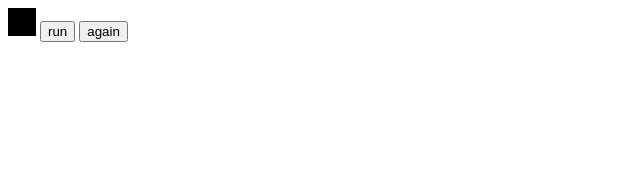
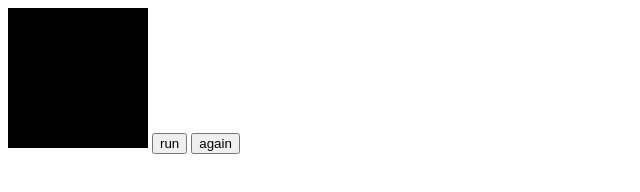
Before and after one commit to andr3wsc0tt/ML-JS, a plain HTML site: page index.html in a window 1280 px wide. Shown: the whole page, without its empty margins (0-640 px from the left). Drawn offline with Linux system fonts and the light colour scheme.

Commit message:
Larger windows

```diff
--- a/draw.js
+++ b/draw.js
@@ -6,14 +6,13 @@ currY = 0,
   dot_flag = false;
 
 var x = "white",
-        y = 3;
+  y = 6;
 
-function init()
-{
+function init() {
   canvas = document.getElementById("digit");
   ctx = canvas.getContext("2d");
-  canvas.height = 28;
-  canvas.width = 28;
+  canvas.height = 140;
+  canvas.width = 140;
 
   ctx.fillStyle = "black";
   ctx.fillRect(0, 0, canvas.width, canvas.height);
--- a/index.html
+++ b/index.html
@@ -1,9 +1,8 @@
 <!DOCTYPE html>
 <html lang="en">
-
   <head>
-    <meta charset="UTF-8">
-    <meta name="viewport" content="width=device-width, initial-scale=1.0">
+    <meta charset="UTF-8" />
+    <meta name="viewport" content="width=device-width, initial-scale=1.0" />
     <!-- Import TensorFlow.js -->
     <script src="https://cdn.jsdelivr.net/npm/@tensorflow/tfjs@1.0.0/dist/tf.min.js"></script>
     <!-- Import tfjs-vis -->
@@ -12,17 +11,17 @@
     <script src="data.js" type="module" defer></script>
     <!-- Import the main script file -->
     <script src="./draw.js" defer></script>
-    <script src="./script.js" type="module" ></script>
-    <link rel="stylesheet" href="./main.css">
+    <script src="./script.js" type="module"></script>
+    <link rel="stylesheet" href="./main.css" />
 
     <title>MNIST</title>
   </head>
 
   <body>
     <canvas id="digit"></canvas>
-    <input type="button" value="run" id="run" size="23" onclick="save()">
-    <input type="button" value="again" id="erase" size="23" onclick="erase()">
-    <img id ="test-image">
+    <input type="button" value="run" id="run" size="23" onclick="save()" />
+    <input type="button" value="again" id="erase" size="23" onclick="erase()" />
+    <img id="test-image" />
 
     <p id="guess-response"></p>
   </body>
@@ -34,5 +33,4 @@
   <!-- Make the drawing box bigger, then scale it down -->
   <!-- Find a way to hide the save -->
   <!-- Improve the accuracy / Create an app that chooses a number then gets you to draw it in then saves it, then use that dataset as training fuel -->
-
 </html>
--- a/script.js
+++ b/script.js
@@ -1,9 +1,9 @@
-import {MnistData} from './data.js';
+import { MnistData } from './data.js';
 
 async function showExamples(data) {
   // Create a container in the visor
   const surface =
-    tfvis.visor().surface({ name: 'Input Data Examples', tab: 'Input Data'});
+    tfvis.visor().surface({ name: 'Input Data Examples', tab: 'Input Data' });
 
   // Get the examples
   const examples = data.nextTestBatch(20);
@@ -35,7 +35,7 @@ async function run() {
   await testme(model);
 }
 
-function getModel(){
+function getModel() {
   const model = tf.sequential();
 
   const IMAGE_WIDTH = 28;
@@ -51,7 +51,7 @@ function getModel(){
     kernelInitializer: 'varianceScaling'
   }));
 
-  model.add(tf.layers.maxPooling2d({poolSize: [2,2], strides: [2,2]}));
+  model.add(tf.layers.maxPooling2d({ poolSize: [2, 2], strides: [2, 2] }));
 
   model.add(tf.layers.conv2d({
     kernelSize: 5,
@@ -61,7 +61,7 @@ function getModel(){
     kernelInitializer: 'varianceScaling'
   }));
 
-  model.add(tf.layers.maxPooling2d({poolSize: [2,2], strides: [2,2]}));
+  model.add(tf.layers.maxPooling2d({ poolSize: [2, 2], strides: [2, 2] }));
   model.add(tf.layers.flatten());
 
   const NUM_OUTPUT_CLASSES = 10;
@@ -80,10 +80,10 @@ function getModel(){
   return model;
 }
 
-  async function train(model, data){
+async function train(model, data) {
   const metrics = ['loss', 'val_loss', 'acc', 'val_acc'];
   const container = {
-      name: 'Model Training', styles: {height: '1000px'}
+    name: 'Model Training', styles: { height: '1000px' }
   };
   const fitCallbacks = tfvis.show.fitCallbacks(container, metrics);
 
@@ -134,7 +134,7 @@ function doPrediction(model, data, testDataSize = 500) {
 async function showAccuracy(model, data) {
   const [preds, labels] = doPrediction(model, data);
   const classAccuracy = await tfvis.metrics.perClassAccuracy(labels, preds);
-  const container = {name: 'Accuracy', tab: 'Evaluation'};
+  const container = { name: 'Accuracy', tab: 'Evaluation' };
   tfvis.show.perClassAccuracy(container, classAccuracy, classNames);
 
   labels.dispose();
@@ -143,30 +143,38 @@ async function showAccuracy(model, data) {
 async function showConfusion(model, data) {
   const [preds, labels] = doPrediction(model, data);
   const confusionMatrix = await tfvis.metrics.confusionMatrix(labels, preds);
-  const container = {name: 'Confusion Matrix', tab: 'Evaluation'};
+  const container = { name: 'Confusion Matrix', tab: 'Evaluation' };
   tfvis.render.confusionMatrix(
-      container, {values: confusionMatrix}, classNames);
+    container, { values: confusionMatrix }, classNames);
 
   labels.dispose();
 }
 
-async function testme(model){
+async function testme(model) {
 
   var replace = document.getElementById("test-image");
+  replace.height = 28;
+  replace.width = 28;
+
   var img = tf.browser.fromPixels(replace, 1);
 
   img = img.reshape([1, 28, 28, 1]);
 
-  let offset=tf.scalar(255);
-  img =  img.div(offset);
+  let offset = tf.scalar(255);
+  img = img.div(offset);
 
   var guesses = await model.predict(img).array();
   var value = Math.max(...guesses[0]);
   var index = guesses[0].indexOf(Math.max(...guesses[0]));
 
+  replace.height = 140;
+  replace.width = 140;
+
   var response = document.getElementById("guess-response");
 
-  response.textContent = `I think that's a ${index} and I'm ${value*100}% sure`;
+
+
+  response.textContent = `I think that's a ${index} and I'm ${value * 100}% sure`;
 }
 
 var can = document.getElementById('run');
```
Lines whose indentation alone changed are shown as unchanged.
